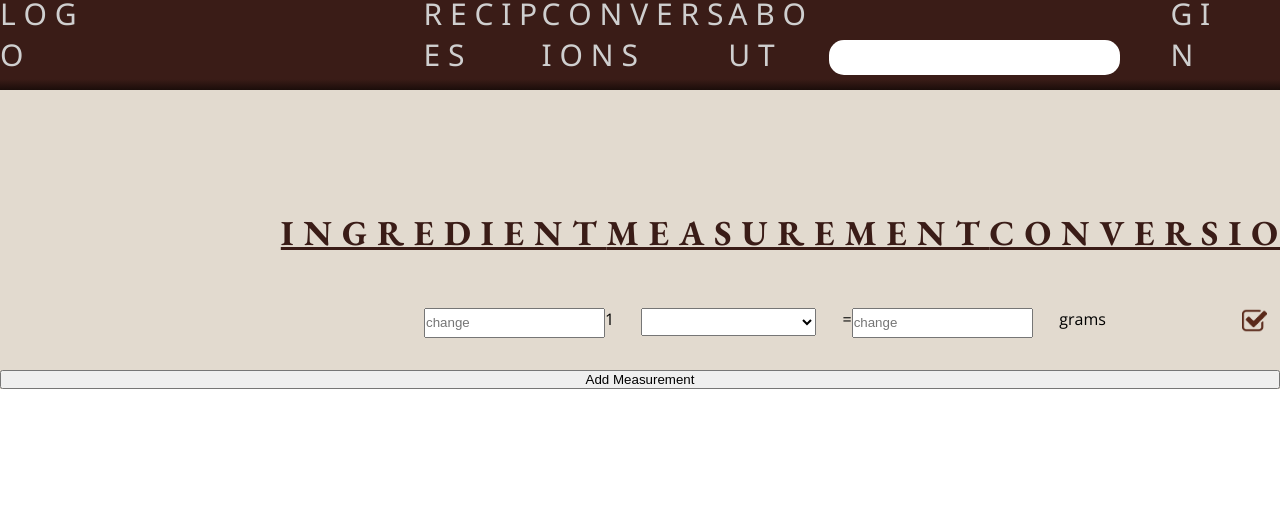
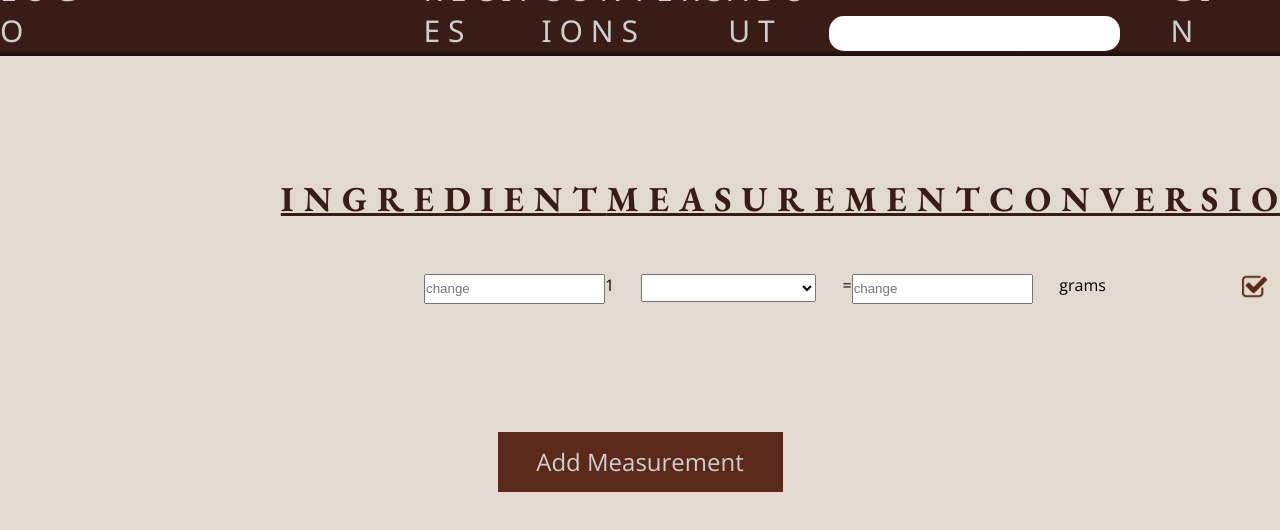
Before and after one commit to coltmay/BakerScale, a React app: page /conversions in a window 1280 px wide. Shown: the top 530 px of the page. Built offline with nearby package versions, Linux system fonts and the light colour scheme; a web font is replaced by a local one.

Commit message:
basic styling changes across the board, reduced navbar size to better suit conversion list and others

```diff
--- a/src/components/Landing.css
+++ b/src/components/Landing.css
@@ -3,7 +3,7 @@
 
 .landingPage {
     background-image: url(../images/landing-page-ales-krivec.jpg);
-    height: 90.85vh;
+    height: 93vh;
     z-index: -1;
 }
 
@@ -65,6 +65,6 @@
     height: 60px;
     position: fixed;
     left: 15.5vh;
-    bottom: 15vh;
+    bottom: 12vh;
     z-index: 1;
 }
--- a/src/components/about/About.css
+++ b/src/components/about/About.css
@@ -3,7 +3,7 @@
 
 .aboutPage {
     background-image: url(../../images/landing-page-ales-krivec.jpg);
-    height: 90.85vh;
+    height: 93vh;
     z-index: -1;
 }
 
--- a/src/components/auth/Login.css
+++ b/src/components/auth/Login.css
@@ -6,7 +6,7 @@
 .loginPage {
     background-color: #D5CABB;
     display: flex;
-    height: 90.85vh;
+    height: 93vh;
 }
 
 .grabImage {
--- a/src/components/auth/Register.css
+++ b/src/components/auth/Register.css
@@ -10,7 +10,7 @@
 .registerPage {
     background-color: #D5CABB;
     display: flex;
-    height: 90.85vh;
+    height: 93vh;
 }
 
 .grabImage {
--- a/src/components/conversion/ConversionList.css
+++ b/src/components/conversion/ConversionList.css
@@ -9,6 +9,7 @@
     display: flex;
     flex-direction: column;
     background-color: #E2DACF;
+    height: 93vh;
 }
 
 .conversionHeaders {
@@ -91,3 +92,17 @@
     height: 25px;
     padding-left: 1.5em;
 }
+
+.conversionAddButton {
+    color: #CFCFCF;
+    font-family: 'Open Sans', sans-serif;
+    font-size: 24px;
+    background-color: #5A291A;
+    border: none;
+    outline: none;
+    height: 60px;
+    width: 285px;
+    align-self: center;
+    margin-top: 4em;
+    margin-bottom: 3em;
+}
--- a/src/components/conversion/ConversionList.js
+++ b/src/components/conversion/ConversionList.js
@@ -37,7 +37,7 @@ export const ConversionList = () => {
                 </div>
             </section>
 
-            <button>Add Measurement</button>
+            <button className="conversionAddButton">Add Measurement</button>
         </section>
     )
 }
--- a/src/components/nav/NavBar.css
+++ b/src/components/nav/NavBar.css
@@ -4,7 +4,7 @@
 }
 
 nav {
-    height: 90px;
+    height: 7vh;
     background: rgb(27,13,10);
     background: linear-gradient(0deg, rgba(27,13,10,1) 0%, rgba(58,28,23,1) 12%, rgba(58,28,23,1) 100%);
     display: flex;
@@ -17,7 +17,7 @@ ul {
     justify-content: flex-end;
     align-items: flex-end;
     padding-right: 40px;
-    padding-bottom: 15px;
+    padding-bottom: 5px;
 }
 
 .tab {
```
